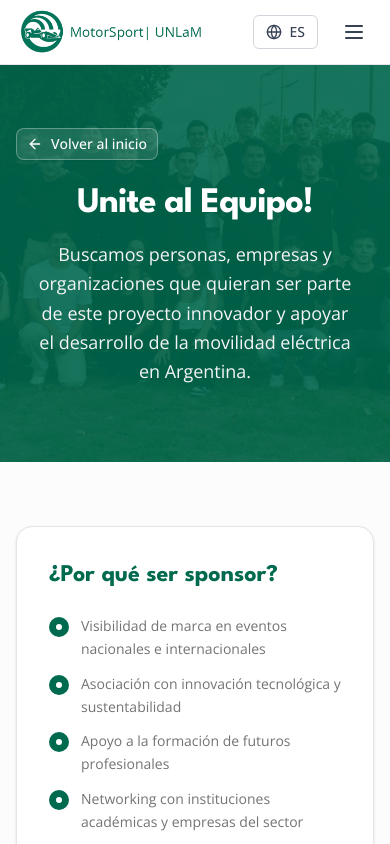
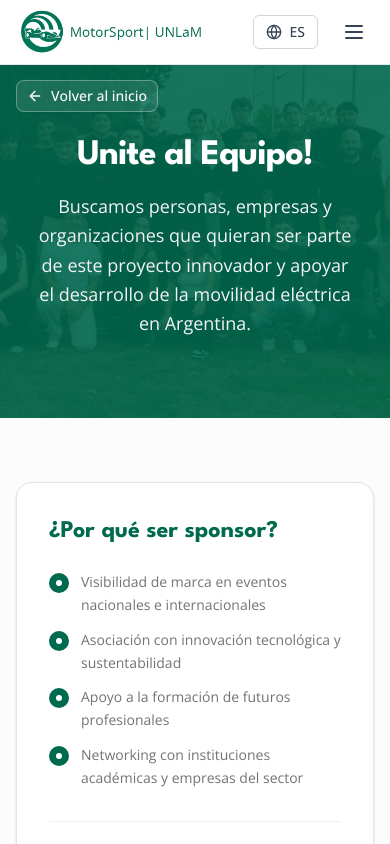
Before and after one commit to pablocastello98/motorsport-unlam-web, a Next.js app: page /contact in a window 390 px wide. Shown: the top 844 px of the page. Built offline with nearby package versions, Linux system fonts and the light colour scheme.

Commit message:
feat:arregla detalles

```diff
--- a/app/contact/page.tsx
+++ b/app/contact/page.tsx
@@ -58,7 +58,7 @@ export default function ContactPage() {
 
       <main className="min-h-screen bg-muted/30">
         {/* HERO */}
-        <section className="relative pt-32 pb-19 md:pt-40 md:pb-30 overflow-hidden bg-[#006A4E]">
+        <section className="relative pt-20 pb-20 md:pt-40 md:pb-30 overflow-hidden bg-[#006A4E]">
           {/* Imagen de Fondo */}
           <div className="absolute inset-0 pointer-events-none">
             <Image
@@ -219,7 +219,7 @@ export default function ContactPage() {
             <div className="bg-card border border-border rounded-3xl p-6 md:p-8 shadow-sm flex flex-col justify-between space-y-6">
               <div className="space-y-6">
                 <h2 className="text-xl md:text-2xl font-bold tracking-wider text-[#006A4E] uppercase">
-                  {t("contacto")}
+                  {t("contactoLink")}
                 </h2>
 
                 <div className="space-y-2">
```
